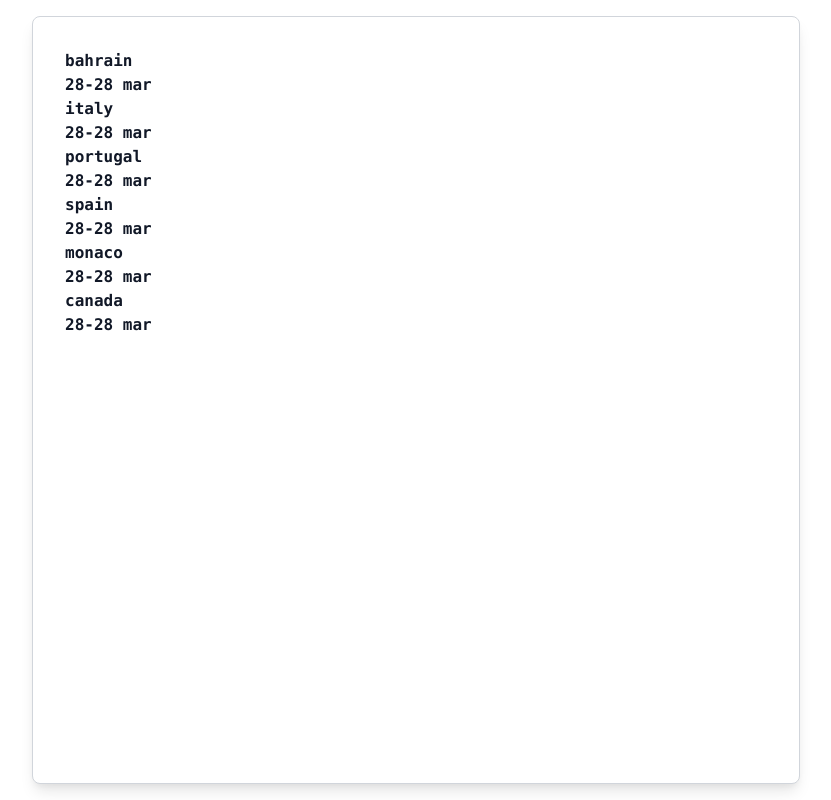
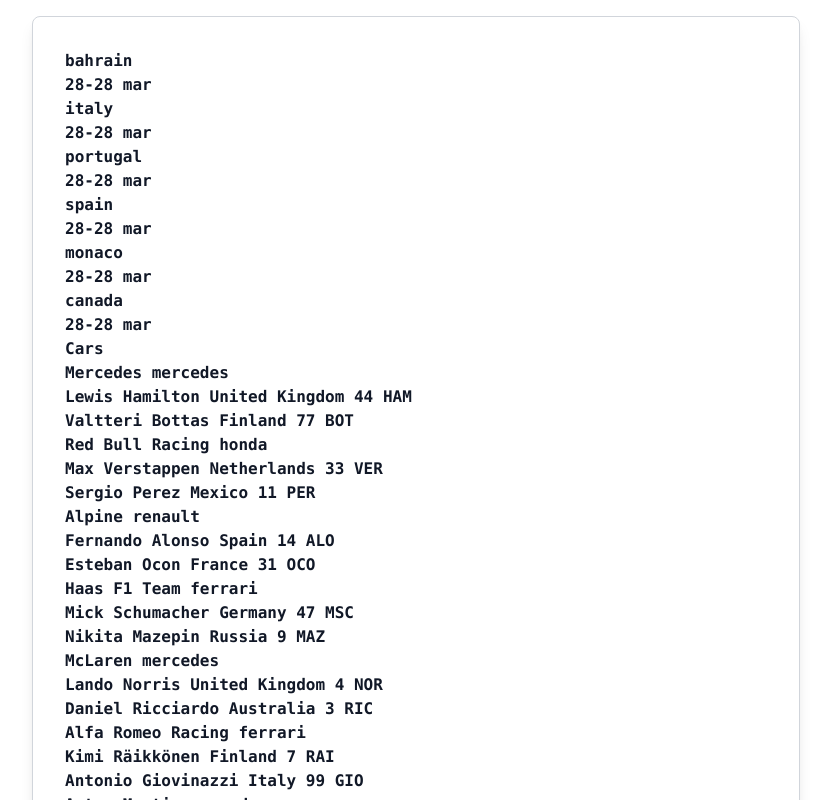
Before and after one commit to flamisz/f1races, a Vue app: page /cars in a window 1280 px wide. Shown: the top 800 px of the page, without its empty margins (224-1055 px from the left). Built offline with nearby package versions, Linux system fonts and the light colour scheme.

Commit message:
race and cars page

```diff
--- a/src/cars.js
+++ b/src/cars.js
@@ -201,6 +201,6 @@
   },
 };
 
-export default function getCars() {
-  return cars;
+export function getCars() {
+    return cars;
 }
--- a/src/router/index.js
+++ b/src/router/index.js
@@ -1,6 +1,7 @@
 import Vue from 'vue'
 import VueRouter from 'vue-router'
 import Home from '../views/Home.vue'
+import Race from '../views/Race.vue'
 
 Vue.use(VueRouter)
 
@@ -17,7 +18,21 @@
     // this generates a separate chunk (about.[hash].js) for this route
     // which is lazy-loaded when the route is visited.
     component: () => import(/* webpackChunkName: "about" */ '../views/About.vue')
-  }
+  },
+  {
+    path: '/cars',
+    name: 'Cars',
+    // route level code-splitting
+    // this generates a separate chunk (about.[hash].js) for this route
+    // which is lazy-loaded when the route is visited.
+    component: () => import(/* webpackChunkName: "cars" */ '../views/Cars.vue')
+  },
+  {
+    path: '/race/:country',
+    name: 'Race',
+    component: Race,
+    props: true
+  },
 ]
 
 const router = new VueRouter({
--- /dev/null
+++ b/src/views/Cars.vue
@@ -0,0 +1,45 @@
+<template>
+    <div>
+        Cars
+
+        <div v-for="(car, cid) in cars" :key="cid">
+            <div class="flex-row">
+                <div>
+                    {{ car.name }}
+                    {{ car.engine }}
+                </div>
+
+                <div v-for="(pilot, pid) in car.pilots" :key="pid">
+                    {{ pilot.name }}
+                    {{ pilot.country }}
+                    {{ pilot.num }}
+                    {{ pilot.code }}
+                </div>
+            </div>
+        </div>
+    </div>
+</template>
+
+<script>
+import { getCars } from '@/cars'
+
+export default {
+    name: 'Cars',
+
+    data () {
+        return {
+            cars: []
+        }
+    },
+
+    created () {
+        this.fetchData()
+    },
+
+    methods: {
+        fetchData () {
+            this.cars = getCars()
+        },
+    }
+}
+</script>
--- a/src/views/Home.vue
+++ b/src/views/Home.vue
@@ -1,8 +1,9 @@
 <template>
-  <div class="home">
-    <img alt="Vue logo" src="../assets/logo.png">
-    <HelloWorld msg="Welcome to Your Vue.js App"/>
-  </div>
+    <div>
+        <router-link to="/cars">
+            Cars
+        </router-link>
+    </div>
 </template>
 
 <script>
--- /dev/null
+++ b/src/views/Race.vue
@@ -0,0 +1,55 @@
+<template>
+    <div>
+        <div v-if="loading">Loading...</div>
+        <div v-if="error">{{ error }}</div>
+        <div v-if="race">
+            {{ race.title }}
+            {{ race.times.qualification }}
+            {{ race.times.race }}
+        </div>
+    </div>
+</template>
+
+<script>
+import { getRace } from '@/races'
+import moment from 'moment-timezone'
+
+export default {
+    name: 'Race',
+    props: ['country'],
+
+    data () {
+        return {
+            race: null,
+            error: null,
+            loading: true,
+        }
+    },
+
+    created () {
+        this.fetchData()
+    },
+
+    watch: {
+        '$route'() {
+            this.fetchData()
+        },
+    },
+
+    methods: {
+        fetchData () {
+            this.error = this.race = null
+            this.loading = true
+
+            getRace(this.country, (err, race) => {
+                this.loading = false
+                if (err) {
+                    this.error = err.toString()
+                } else {
+                    this.race = race
+                }
+            })
+        },
+    }
+}
+</script>
```
